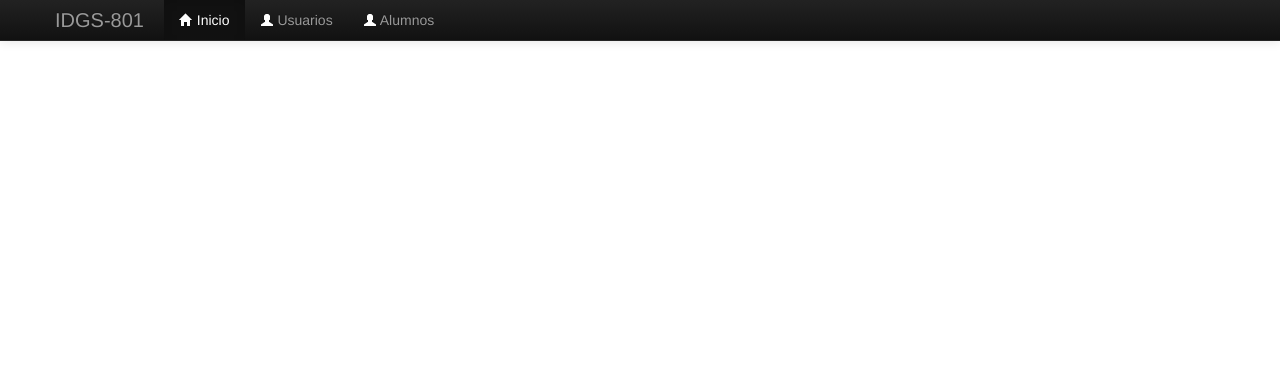
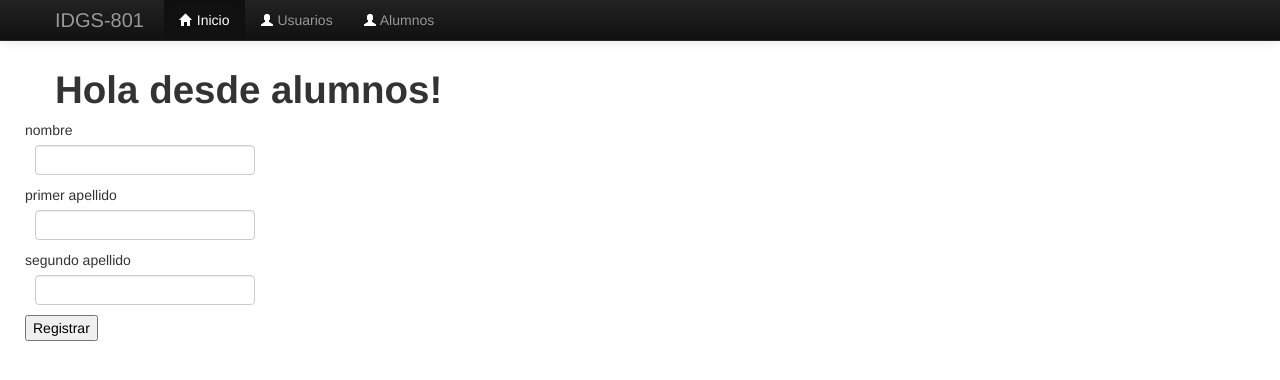
Before and after one commit to IDGS801-21000152/IntroFlask, a Flask app: page /alumnos in a window 1280 px wide. Shown: the top 380 px of the page. Run offline with Flask 3, Linux system fonts and the light colour scheme; some libraries are stand-ins or nearby versions.

Commit message:
JSME 29/01/2024
WTF Forms and Macros integration

```diff
--- a/forms.py
+++ b/forms.py
@@ -1,7 +1,12 @@
 from wtforms import Form
-from wtforms import StringField, TelField
+from wtforms import StringField, TelField, IntegerField
+from wtforms import EmailField
+# Aquí de los validadores importamos el dato obligatorio y el email
+from wtforms.validators import DataRequired, Email
 
 class UserForm(Form):
     nombre = StringField('nombre')
-    correo = StringField('email') # Crear campo de validación correcto
-    primerApellido = TelField('primerAp')
+    primerApellido = StringField('primer apellido')
+    segundoApellido = StringField('segundo apellido')
+    correo = EmailField('email')
+    edad = IntegerField('edad')
--- a/main.py
+++ b/main.py
@@ -1,20 +1,23 @@
 from flask import Flask, render_template, request
+import forms
 
 app = Flask(__name__)
 
+## Ruta de index
 @app.route("/")
 def index():
     return render_template("index.html")
 
-@app.route("/alumnos")
+## Ruta para alumnos
+@app.route("/alumnos", methods=["GET", "POST"])
 def alumnos():
-    titulo = "UTL"
-    nombres = ["Shava", "Alexa", "Mariela"]
-    return render_template(
-        "alumnos.html",
-        titulo = titulo, nombres = nombres
-    )
+    alumno_class = forms.UserForm(request.form)
+    if request.method == "POST":
+        pass
 
+    return render_template("alumnos.html", form=alumno_class)
+
+## Ruta para profesores
 @app.route("/maestros")
 def maestros():
     return render_template("maestros.html")
--- a/requirements.txt
+++ b/requirements.txt
@@ -8,6 +8,6 @@ Flask-WTF    1.2.1
 itsdangerous 2.1.2
 Jinja2       3.1.3
 MarkupSafe   2.1.4
-pip          23.3.2
+pip          23.2.1
 Werkzeug     3.0.1
 WTForms      3.1.2
--- /dev/null
+++ b/templates/_macros.html
@@ -0,0 +1,10 @@
+{% macro datos(name, placeholder, type='text') %}
+<p>
+    <input name="{{name}}" type="{{type}}" placeholder="{{placeholder}}" />
+</p>
+{% endmacro %}
+
+{% macro camposNuevos(field) %}
+<td>{{field.label}}</td>
+<dd>{{field(**kwargs) | safe}}</dd>
+{% endmacro %}
--- a/templates/alumnos.html
+++ b/templates/alumnos.html
@@ -1,10 +1,20 @@
 {% extends "layout2.html" %}
 
-{% block container %}
-    <h1>Hola desde alumnos</h1>
-    <h2>Escuela: {{titulo}}</h2>
-
-    {% for nombre in nombres %}
-        <h3>{{nombre}}</h3>
-    {% endfor %}
+{% block content %}
+{% import "_macros.html" as macros %}
+<h1>Hola desde alumnos!</h1>
+<form action="">
+    <div class="row control-group">
+        <div class="form-group col-xd-12 floating-label-form-group controls">
+            {{macros.camposNuevos(form.nombre, class='form-control')}}
+        </div>
+        <div class="form-group col-xd-12 floating-label-form-group controls">
+            {{macros.camposNuevos(form.primerApellido, class='form-control')}}
+        </div>
+        <div class="form-group col-xd-12 floating-label-form-group controls">
+            {{macros.camposNuevos(form.segundoApellido, class='form-control')}}
+        </div>
+        <input type="submit" id="submit" name="submit" value="Registrar">
+    </div>
+</form>
 {% endblock %}
```
